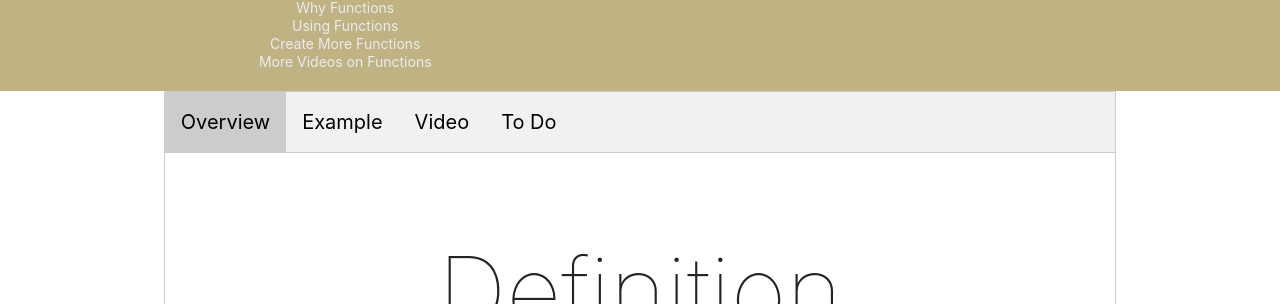
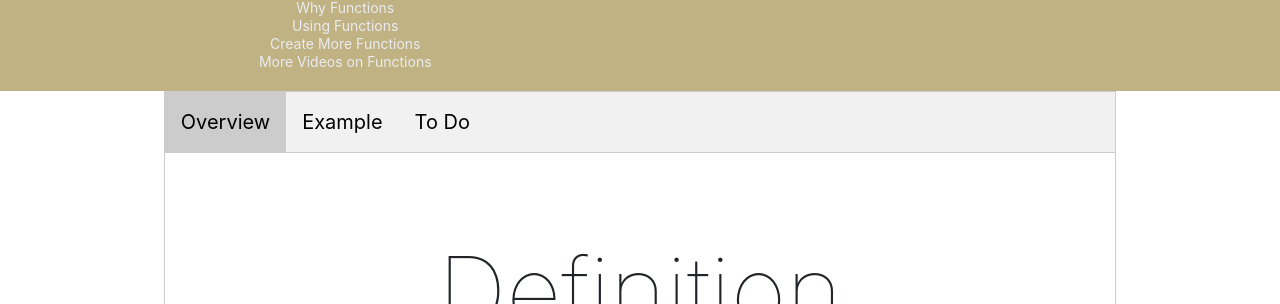
Before and after one commit to coryMcKague/MART120-Spring2024, a Jekyll site: the page built from modules/week-12/_posts/2017-01-05-what-are-functions.md, in a window 1280 px wide. Shown: the part 256-560 px from the top of the page. Built offline with Jekyll 4.4.1, drawn with Linux system fonts in a browser that asks for light colours; nearby versions of some CDN libraries.

Commit message:
updateds

```diff
--- a/modules/week-12/_posts/2017-01-05-what-are-functions.md
+++ b/modules/week-12/_posts/2017-01-05-what-are-functions.md
@@ -7,7 +7,6 @@ jotted: false
 <div class="tab">
     <button class="tablinks active" onclick="openTab(event, 'Overview')">Overview</button>
     <button class="tablinks" onclick="openTab(event, 'Example')">Example</button>
-      <button class="tablinks" onclick="openTab(event, 'Video')">Video</button>
     <button class="tablinks" onclick="openTab(event, 'ToDo')">To Do</button>
 
 </div>
@@ -72,17 +71,11 @@ The draw function is built-in to p5.js.  All programming languages have built-in
 
 </div>
 </div>
-<div id="Video" class="tabcontent">
 
-<div class="tabhtml" markdown="1">
-
-<div class="embed-responsive embed-responsive-16by9"><iframe class="embed-responsive-item" src="https://www.youtube.com/embed/-JoLD2QXWeU" frameborder="0" allowfullscreen></iframe></div>
-</div>
-</div>
 <div id="ToDo" class="tabcontent" >
-<p class="codepen" data-height="600" data-theme-id="dark" data-default-tab="js,result" data-slug-hash="LYjgovb" data-editable="true" data-user="retrog4m3r" style="height: 300px; box-sizing: border-box; display: flex; align-items: center; justify-content: center; border: 2px solid; margin: 1em 0; padding: 1em;">
-  <span>See the Pen <a href="https://codepen.io/retrog4m3r/pen/LYjgovb">
-  Intro to Functions - p5.js</a> by Michael Cassens (<a href="https://codepen.io/retrog4m3r">@retrog4m3r</a>)
+<p class="codepen" data-height="600" data-theme-id="dark" data-default-tab="js,result" data-slug-hash="LYjgovb" data-editable="true" data-user="coryMcKague" style="height: 300px; box-sizing: border-box; display: flex; align-items: center; justify-content: center; border: 2px solid; margin: 1em 0; padding: 1em;">
+  <span>See the Pen <a href="https://codepen.io/coryMcKague/pen/RwONWLY">
+  Intro to Functions - p5.js</a> by Cory McKague (<a href="https://codepen.io/coryMcKague/pen/RwONWLY">@rcoryMcKague</a>)
   on <a href="https://codepen.io">CodePen</a>.</span>
 </p>
 <script async src="https://cpwebassets.codepen.io/assets/embed/ei.js"></script>
```
Also changed, not shown: modules/week-12/_posts/2017-01-06-function-parameters.md (+3 -3 lines).
